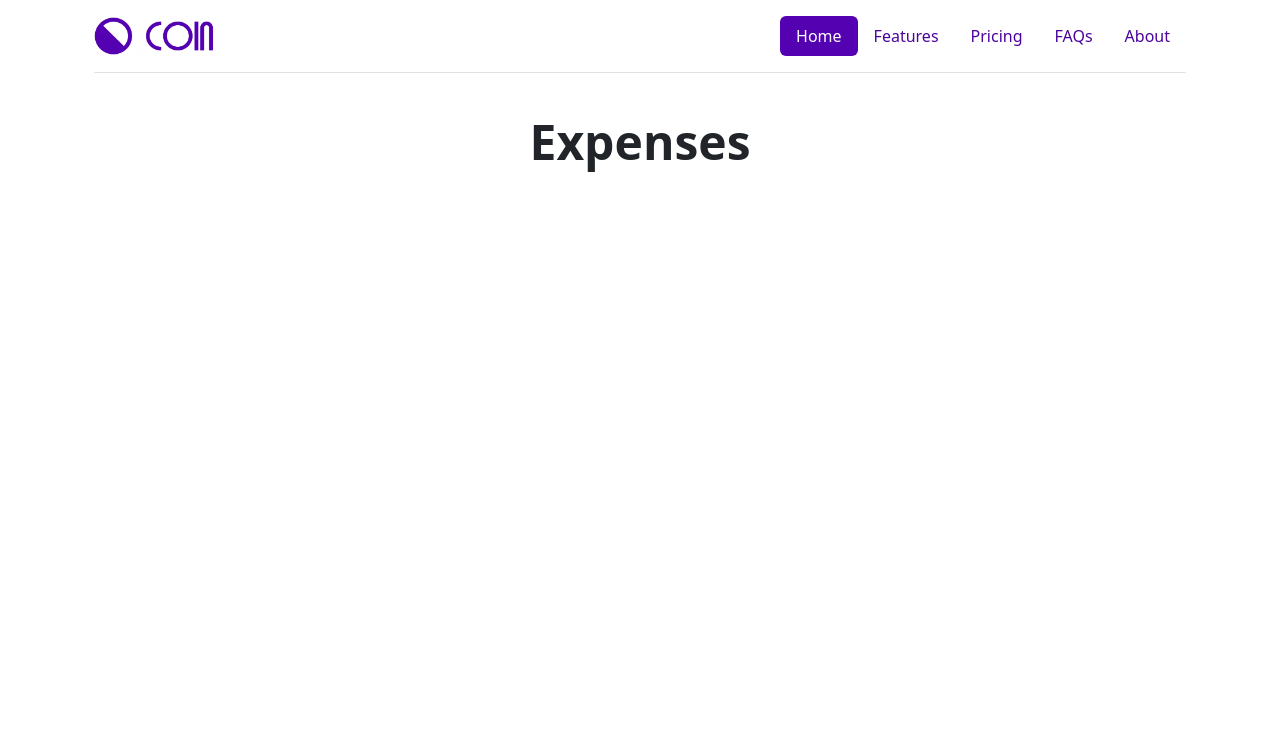
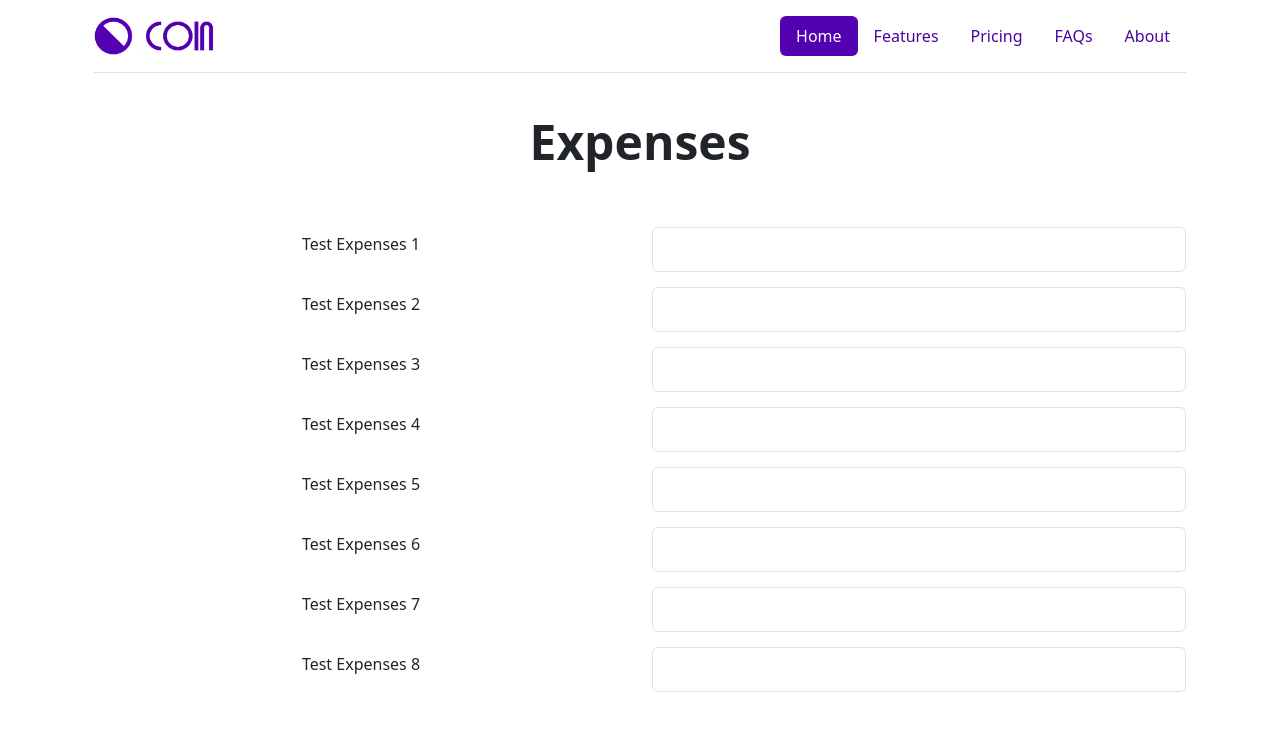
Before and after one commit to Jess-88/finalproj, a plain HTML site: page expenses.html in a window 1280 px wide. Drawn offline with nearby package versions, Linux system fonts and the light colour scheme.

Commit message:
Expenses rows and columns

```diff
--- a/custom.css
+++ b/custom.css
@@ -12,13 +12,13 @@ header .nav-pills {
 
   .nav-pills .nav-link.active,
   .nav-pills .nav-link:hover {
-    background-color: #5401B2; /* Change this to your desired color */
-    color: #fff; /* Change this to your desired text color */
+    background-color: #5401B2;
+    color: #fff;
   }
 
   .nav-pills .nav-link {
-    background-color: #fff; /* Change this to your desired background color */
-    color: #4b049c; /* Change this to your desired text color */
+    background-color: #fff;
+    color: #4b049c;
   }
 
   .star {
@@ -61,7 +61,7 @@ header .nav-pills {
 
   .input-group {
     flex: 1;
-    margin-right: 1rem; /* adjust this value as needed */
+    margin-right: 1rem;
   }
 
   .form-control {
--- a/expenses.html
+++ b/expenses.html
@@ -7,7 +7,7 @@
     <title>Goal Page</title>
     <link href="https://cdn.jsdelivr.net/npm/bootstrap@5.3.0-alpha1/dist/css/bootstrap.min.css" rel="stylesheet"
     integrity="sha384-GLhlTQ8iRABdZLl6O3oVMWSktQOp6b7In1Zl3/Jr59b6EGGoI1aFkw7cmDA6j6gD" crossorigin="anonymous">
-    <link rel="stylesheet" type="text/css" href="custom.css">
+    <link rel="stylesheet" type="text/css" href="expstyle.css">
 </head>
 <body>
 
@@ -30,3 +30,89 @@
             </header>
           </div>
           <h1 class="display-5 fw-bold">Expenses</h1>
+
+
+
+
+
+          <div class="container">
+            <div class="centerbox">
+            <div class="row">
+                <div class="col-md-6 align-self-end">
+                <p>Test Expenses 1</p>
+              </div>
+              <div class="col-md-6">
+                <input type="text" class="form-control">
+              </div>
+            </div>
+            <div class="row">
+                <div class="col-md-6 align-self-end">
+                <p>Test Expenses 2</p>
+              </div>
+              <div class="col-md-6">
+                <input type="text" class="form-control">
+              </div>
+            </div>
+            <div class="row">
+                <div class="col-md-6 align-self-end">
+                <p>Test Expenses 3</p>
+              </div>
+              <div class="col-md-6">
+                <input type="text" class="form-control">
+              </div>
+            </div>
+            <div class="row">
+                <div class="col-md-6 align-self-end">
+                <p>Test Expenses 4</p>
+              </div>
+              <div class="col-md-6">
+                <input type="text" class="form-control">
+              </div>
+            </div>
+            <div class="row">
+                <div class="col-md-6 align-self-end">
+                <p>Test Expenses 5</p>
+              </div>
+              <div class="col-md-6">
+                <input type="text" class="form-control">
+              </div>
+            </div>
+            <div class="row">
+                <div class="col-md-6 align-self-end">
+                <p>Test Expenses 6</p>
+              </div>
+              <div class="col-md-6">
+                <input type="text" class="form-control">
+              </div>
+            </div>
+            <div class="row">
+                <div class="col-md-6 align-self-end">
+                <p>Test Expenses 7</p>
+              </div>
+              <div class="col-md-6">
+                <input type="text" class="form-control">
+              </div>
+            </div>
+            <div class="row">
+              <div class="col-md-6 align-self-end">
+                <p>Test Expenses 8</p>
+              </div>
+              <div class="col-md-6">
+                <input type="text" class="form-control">
+              </div>
+            </div>
+            </div>
+          </div>
+
+
+
+
+
+
+
+
+          <script src="https://cdn.jsdelivr.net/npm/bootstrap@5.3.0-alpha1/dist/js/bootstrap.bundle.min.js"
+          integrity="sha384-w76AqPfDkMBDXo30jS1Sgez6pr3x5MlQ1ZAGC+nuZB+EYdgRZgiwxhTBTkF7CXvN" crossorigin="anonymous"></script>
+          <script src="income.js"></script>
+      </body>
+      </html>
--- /dev/null
+++ b/expstyle.css
@@ -0,0 +1,74 @@
+header .nav-pills {
+    margin-top: auto;
+    margin-bottom: auto;
+  }
+
+  header img {
+    max-width: 100%;
+    height: auto;
+    display: block;
+    margin: 0 auto;
+  }
+
+  .nav-pills .nav-link.active,
+  .nav-pills .nav-link:hover {
+    background-color: #5401B2;
+    color: #fff;
+  }
+
+  .nav-pills .nav-link {
+    background-color: #fff;
+    color: #4b049c;
+  }
+
+
+
+  .form-control {
+    height: 45px; }
+
+
+
+
+.display-5 {
+  padding-top: 1rem;
+    text-align: center;
+  }
+
+
+  .row {
+    display: flex;
+    flex-direction: row;
+    justify-content: center;
+    align-items: center;
+    margin-bottom: 15px;
+
+  }
+
+  /* .col {
+    display: flex;
+    flex: 1;
+    flex-direction: column;
+    justify-content: center;
+    align-items: center;
+  } */
+/*
+  label {
+    margin-right: 10px;
+  } */
+
+  /* input {
+    padding: 5px;
+    border-radius: 5px;
+    border: 1px solid #ccc;
+    width: 100%;
+    max-width: 300px;
+  } */
+
+.centerbox {
+    padding-top: 3rem;
+    text-align: center;
+}
+
+p {
+    align-self: flex-end;
+  }
```
